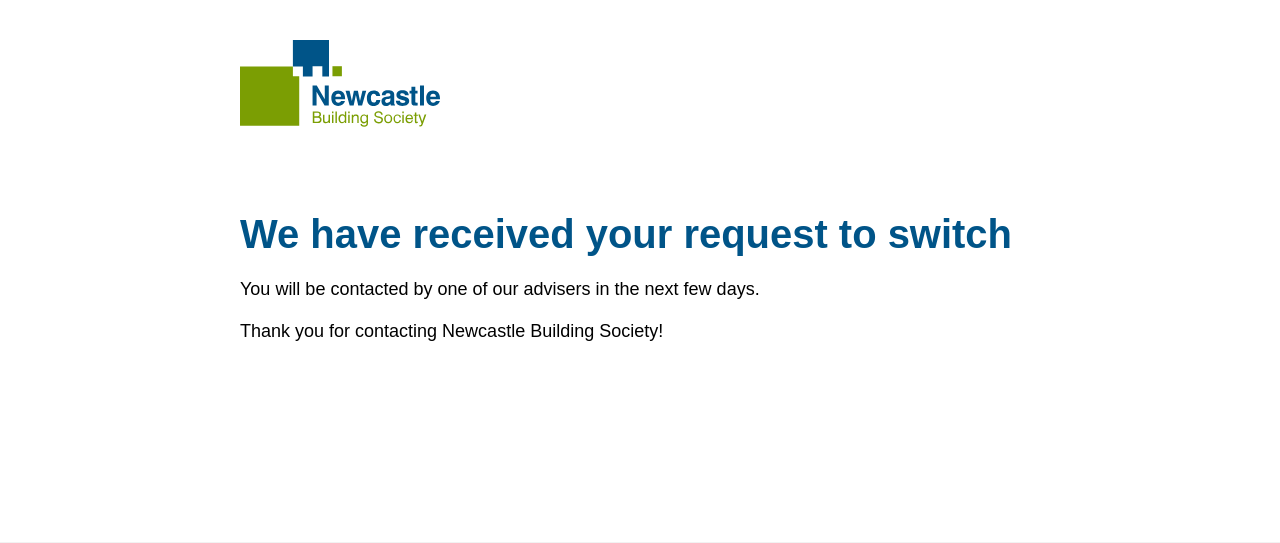
After one commit to eddylongshanks/CETM65_Assignment2, a Django app: page /thank_you/ in a window 1280 px wide. The commit adds this page. Shown: the top 543 px of the page. Run offline with Django 3.2, Linux system fonts and the light colour scheme.

Commit message:
Full Journey

```diff
--- a/online_dip/user/templates/customer_details.html
+++ b/online_dip/user/templates/customer_details.html
@@ -27,7 +27,6 @@
         <!-- <div class="form-fields">
             {{ form }}
         </div> -->
-
 
         <div class="field">
             <label class="field-label">First Name</label>
--- /dev/null
+++ b/online_dip/user/templates/thank_you.html
@@ -0,0 +1,13 @@
+{% extends "_layout.html" %}
+
+{% block title %}Thank You{% endblock %}
+
+{% block content %}
+
+<div class="container">
+    <h1>We have received your request to switch</h1>
+    <p>You will be contacted by one of our advisers in the next few days.</p>
+    <p>Thank you for contacting Newcastle Building Society!</p>
+</div>
+
+{% endblock %}
--- a/online_dip/user/urls.py
+++ b/online_dip/user/urls.py
@@ -10,4 +10,5 @@ urlpatterns = [
     path('testroute/', views.testroute, name='testroute'),
     path('customer_details/', views.customer_details, name='customer_details'),
     path('property_details/', views.property_details, name='property_details'),
+    path('thank_you/', views.thank_you, name='thank_you'),
 ]
--- a/online_dip/user/views.py
+++ b/online_dip/user/views.py
@@ -15,6 +15,64 @@ def index(request):
     """
 
     return HttpResponse("Hello, world. You're at the user index.")
+
+
+def customer_details(request):
+    """
+    Customer Details form, first page of Enquiry.
+    """
+
+    if request.method == "POST":
+        form = CustomerDetailsForm(request.POST, use_required_attribute=False)
+        if form.is_valid():
+            request.session["customer_details"] = form.cleaned_data
+            return redirect("property_details")
+    else:
+        form = CustomerDetailsForm(use_required_attribute=False)
+
+    context = {
+        "form": form
+    }
+    return render(request, "customer_details.html", context)
+
+
+def property_details(request):
+    """
+    Property Details form, second page of Enquiry.
+    """
+
+    if request.method =="POST":
+        form = PropertyDetailsForm(request.POST, use_required_attribute=False)
+        if form.is_valid():
+            property_details_data = form.cleaned_data
+            customer_details_data = request.session["customer_details"]
+            request.session["customer_details"] = {}
+
+            enquiry_data = EnquiryProvider()
+            enquiry_data.add(property_details_data)
+            enquiry_data.add(customer_details_data)
+
+            print(f"enquiry_data: {enquiry_data}")
+
+            enquiry = CustomerForm(enquiry_data.get_list())
+            if not enquiry.is_valid():
+                return redirect("customer_details")
+
+            # enquiry.save()
+
+            return redirect("thank_you")
+    else:
+        form = PropertyDetailsForm(use_required_attribute=False)
+
+    context = {
+        "form": form
+    }
+    return render(request, "property_details.html", context)
+
+
+def thank_you(request):
+    return render(request, "thank_you.html")
+
 
 def testroute(request):
     """
@@ -67,68 +125,6 @@ def testroute(request):
     # print(cust)
 
     return HttpResponse(customer_data)
-
-
-def customer_details(request):
-    """
-    Customer Details form, first page of Enquiry.
-    """
-
-    if request.method == "POST":
-        form = CustomerDetailsForm(request.POST, use_required_attribute=False)
-        if form.is_valid():
-            request.session["customer_details"] = form.cleaned_data
-            return redirect("property_details")
-    else:
-        form = CustomerDetailsForm(use_required_attribute=False)
-
-    context = {
-        "form": form
-    }
-
-    return render(request, "customer_details.html", context)
-
-
-def property_details(request):
-    """
-    Property Details form, second page of Enquiry.
-    """
-
-    if request.method =="POST":
-        form = PropertyDetailsForm(request.POST, use_required_attribute=False)
-        if form.is_valid():
-            property_details_data = form.cleaned_data
-            customer_details_data = request.session["customer_details"]
-            enquiry_data = EnquiryProvider()
-            enquiry_data.add(property_details_data)
-            enquiry_data.add(customer_details_data)
-
-            print(f"enquiry_data: {enquiry_data}")
-
-            enquiry = CustomerForm(enquiry_data.get_list()).save(commit=False)
-            print(enquiry)
-
-
-
-            # full_enquiry.address_id = address.address_id
-            # foo = full_enquiry.save()
-
-            # full_enquiry.save()
-
-
-
-            # new_enquiry = Enquiry(customer_details_form)
-            # print(new_enquiry)
-            # new_enquiry = Enquiry(property_details_form)
-            # print(new_enquiry)
-
-            return redirect("/")
-    else:
-        form = PropertyDetailsForm(use_required_attribute=False)
-
-    return render(request, "property_details.html", {"form": form})
-
-
 
 
 
```
Also changed, not shown: online_dip/user/models.py (+2 -5 lines), online_dip/user/templates/property_details.html (+22 -28 lines).
